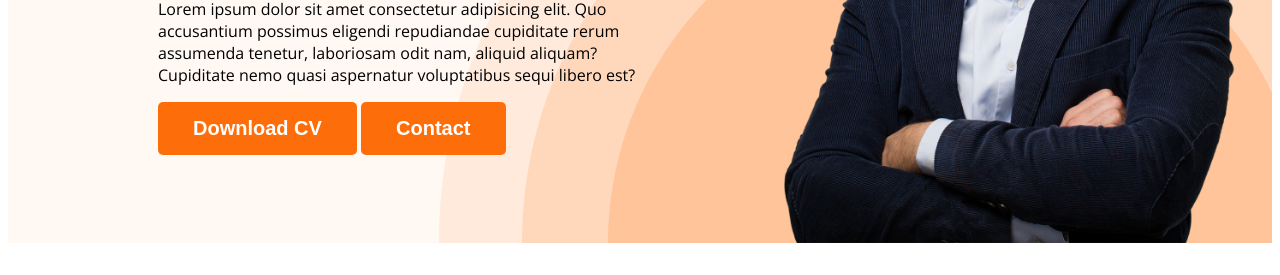
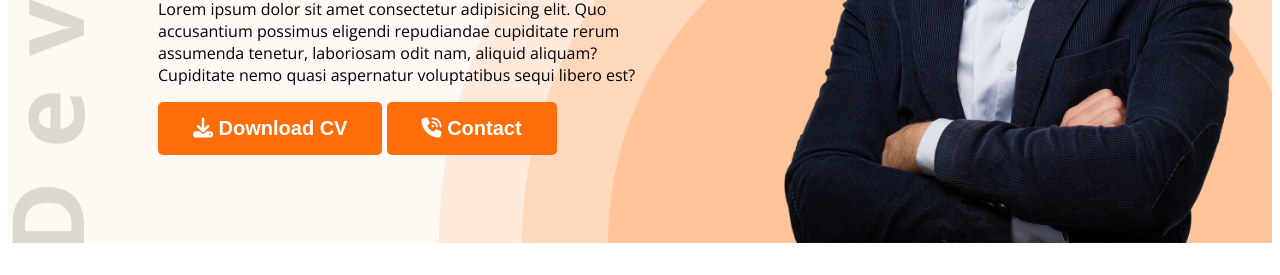
Before and after one commit to Emrandu1989/developer-portfolio, a plain HTML site: page index.html in a window 1280 px wide. Shown: the part 525-800 px from the top of the page. Drawn offline with nearby package versions, Linux system fonts and the light colour scheme.

Commit message:
added font awesome icons

```diff
--- a/index.html
+++ b/index.html
@@ -8,6 +8,7 @@
 <link rel="preconnect" href="https://fonts.gstatic.com" crossorigin>
 <link href="https://fonts.googleapis.com/css2?family=Open+Sans:wght@400;700&display=swap" rel="stylesheet">
     <link rel="stylesheet" href="styles/portfolio.css">
+    <script src="https://kit.fontawesome.com/caa1c3b435.js" crossorigin="anonymous"></script>
 </head>
 <body>
     <header class="header">
@@ -24,8 +25,11 @@
                     <h3 class="banner-greeting">Hi, I am</h3>
                     <h1 class="banner-title">Mary Hardy</h1>
                     <p class="banner-description">Lorem ipsum dolor sit amet consectetur adipisicing elit. Quo accusantium possimus eligendi repudiandae cupiditate rerum assumenda tenetur, laboriosam odit nam, aliquid aliquam? Cupiditate nemo quasi aspernatur voluptatibus sequi libero est?</p>
-                    <button class="btn-primary">Download CV</button>
-                    <button class="btn-primary">Contact</button>
+                    <button class="btn-primary">
+                     <i class="fa-solid fa-download"></i>  Download CV</button>
+                    <button class="btn-primary">
+                  <i class="fa-solid fa-phone-volume"></i>
+                        Contact</button>
                 </div>
 
                 <img class="profile-pic" src="images/hardy.png" alt="">
@@ -150,7 +154,9 @@
                      </div>
                   </div>
                   <div class="download-cv">
-                      <button class="btn-primary">download-cv</button>
+                      <button class="btn-primary">
+                        <i class="fa-solid fa-download"></i>
+                        download-cv</button>
                   </div>
              </section>
     </main>
--- a/styles/portfolio.css
+++ b/styles/portfolio.css
@@ -60,9 +60,9 @@ nav a{
 
 .header{
     background-color: #FFF8F3;
-    background-image: url("../images/header_bg.png");
+    background-image: url("../images/header_bg.png"), url("../images/developer.png");
     background-repeat: no-repeat;
-    background-position: right bottom;
+    background-position: right bottom, left top;
 }
 .banner{
     padding: 30px 30px 0px 150px;
```
